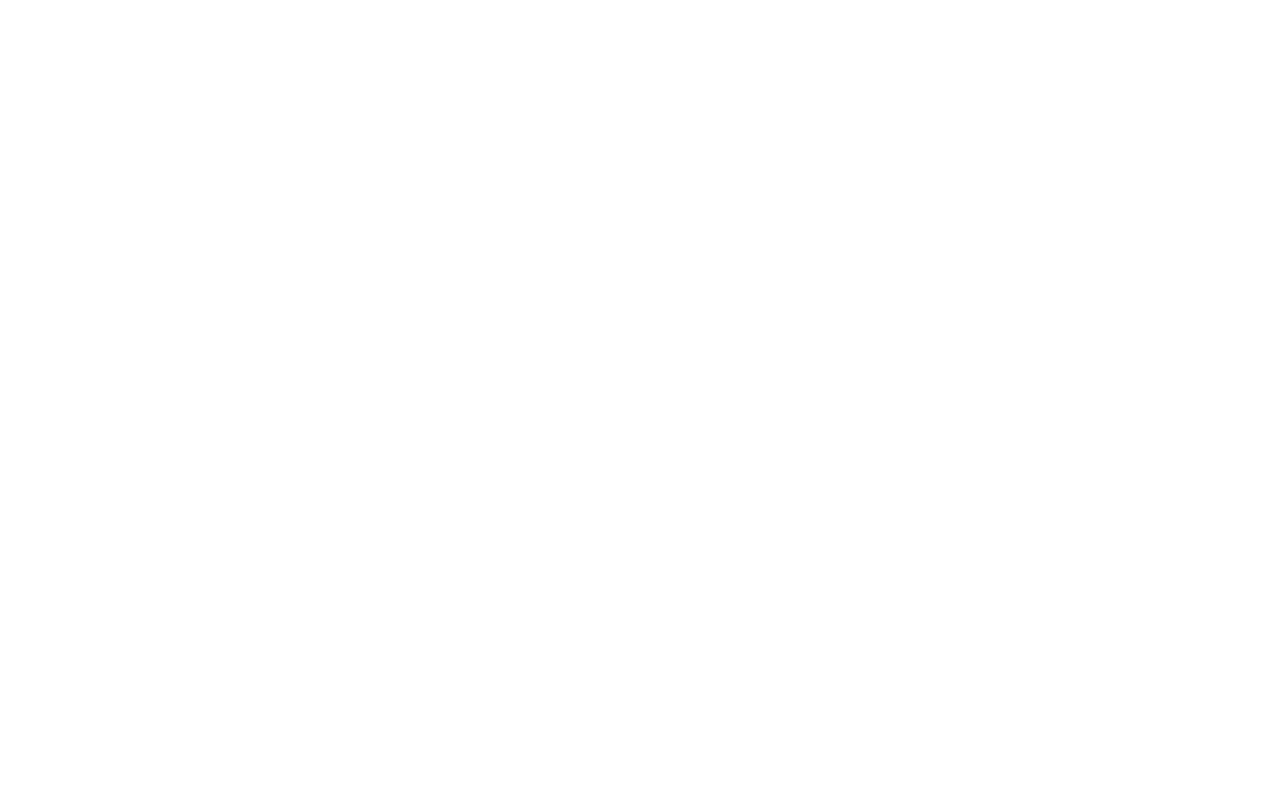
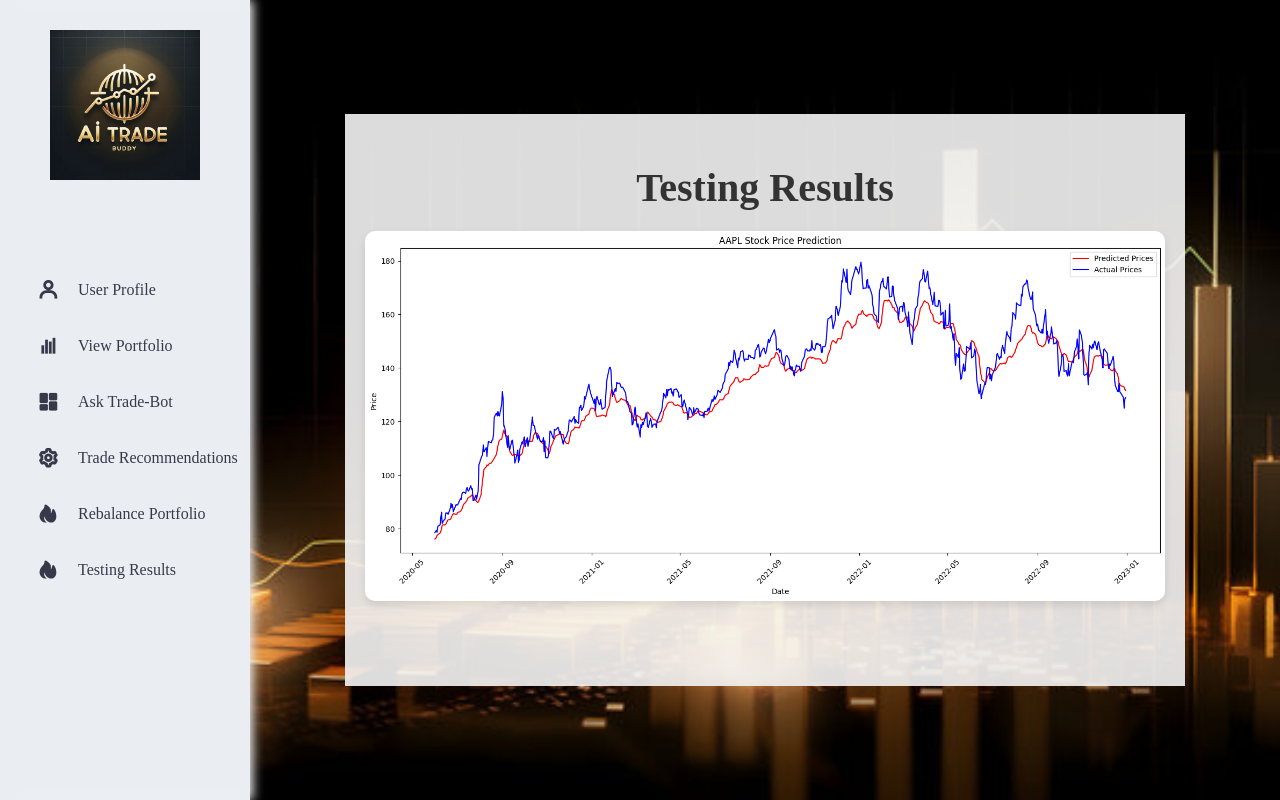
Before and after one commit to SakshiKekre/AI-Trade-Buddy, a React (Create React App) app in the folder frontend/tradebot/: page /testing in a window 1280 px wide. Before the commit this address had no page. Built offline with nearby package versions, Linux system fonts and the light colour scheme.

Commit message:
Added new leftnav

```diff
--- a/frontend/tradebot/public/index.html
+++ b/frontend/tradebot/public/index.html
@@ -7,9 +7,9 @@
     <meta name="theme-color" content="#000000" />
     <meta
       name="description"
-      content="Web site created using create-react-app"
+      content="AI Trade Buddy"
     />
-    <link rel="apple-touch-icon" href="%PUBLIC_URL%/trade-buddy-logo1_25x25.png />
+    <link rel="apple-touch-icon" href="/trade-buddy-logo1_25x25.png />
     <!--
       manifest.json provides metadata used when your web app is installed on a
       user's mobile device or desktop. See https://developers.google.com/web/fundamentals/web-app-manifest/
--- a/frontend/tradebot/src/App.js
+++ b/frontend/tradebot/src/App.js
@@ -6,6 +6,7 @@
 import TradePage from './pages/ChatPage';
 import MetricsPage from './pages/TabbedHistory';
 import TradePlatformPage from './pages/TradePlatformPage';
+import TestingResultsPage from "./pages/TestingResultsPage";
 
 function App() {
   return (
@@ -20,6 +21,7 @@
             <Route path="/chat" element={<TradePage />} />
             <Route path="/metrics" element={<MetricsPage />} />
             <Route path="/trade" element={<TradePlatformPage />} />
+            <Route path="/testing" element={<TestingResultsPage/>} />
           </Routes>
         </main>
       </div>
--- a/frontend/tradebot/src/components/Sidebar.js
+++ b/frontend/tradebot/src/components/Sidebar.js
@@ -40,6 +40,12 @@
                         Rebalance Portfolio
                     </a>
                 </li>
+                <li>
+                    <a href="/testing">
+                        <i className="bx bxs-hot"></i>
+                        Testing Results
+                    </a>
+                </li>
             </ul>
         </div>
     );
--- /dev/null
+++ b/frontend/tradebot/src/pages/TestingResultsPage.js
@@ -0,0 +1,27 @@
+import React from 'react';
+import Sidebar from '../components/Sidebar';
+import Header from '../components/Header';
+
+const TestingResultsPage = () => {
+  return (
+    <div className="background container">
+      <div className="sidebar">
+        <Sidebar></Sidebar>
+      </div>
+
+      <div class="main">
+        <div className="home-container">
+          <h1>Testing Results</h1>
+          <p style={{textAlign: 'center'}}>
+            <img src='/AAPL.png'  alt="AAPL Test Results"/>
+          </p>
+
+        </div>
+      </div>
+
+    </div>
+
+  );
+};
+
+export default TestingResultsPage;
```
Also changed, not shown: frontend/tradebot/public/AAPL.png (added).
